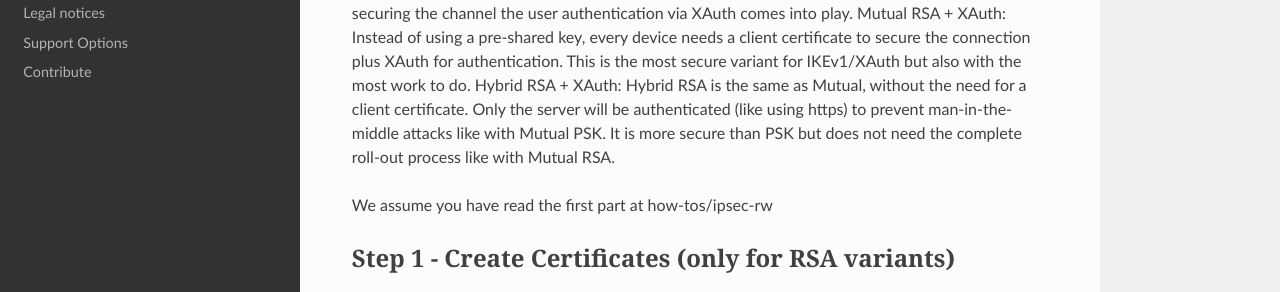
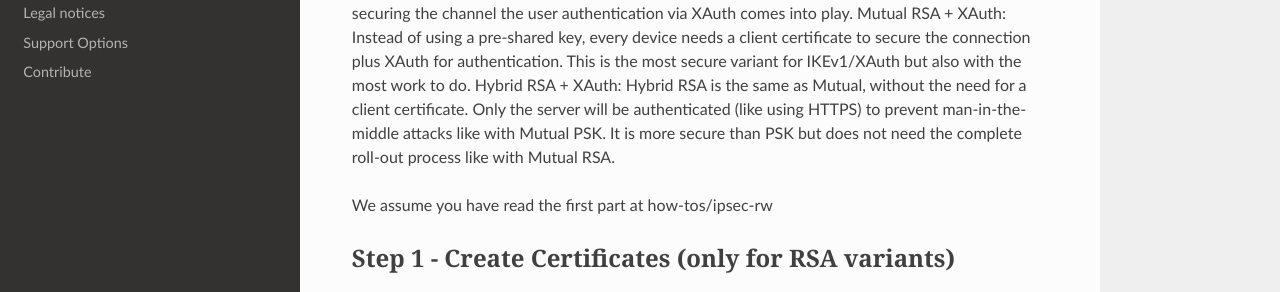
Before and after one commit to opnsense/docs, a Sphinx documentation site: the page built from source/manual/how-tos/ipsec-rw-srv-ikev1xauth.rst, in a window 1280 px wide and 900 px high, scrolled down 713 px. Shown: the part 281-573 px from the top of the window. Built offline with Sphinx 7.4.7 and the Read the Docs theme 2.0.0, drawn with Linux system fonts in a browser that asks for light colours; nearby versions of some CDN libraries; some web fonts are replaced; library files that are not in the unit come from our copies; some of the changed text lies outside the part shown.

```diff
--- a/source/manual/how-tos/ipsec-rw-srv-ikev1xauth.rst
+++ b/source/manual/how-tos/ipsec-rw-srv-ikev1xauth.rst
@@ -14,7 +14,7 @@ Mutual RSA + XAuth: Instead of using a pre-shared key, every device needs a clie
 the connection plus XAuth for authentication. This is the most secure variant for IKEv1/XAuth but also
 with the most work to do.
 Hybrid RSA + XAuth: Hybrid RSA is the same as Mutual, without the need for a client certificate. Only
-the server will be authenticated (like using https) to prevent man-in-the-middle attacks like with
+the server will be authenticated (like using HTTPS) to prevent man-in-the-middle attacks like with
 Mutual PSK. It is more secure than PSK but does not need the complete roll-out process like with Mutual RSA.
 
 We assume you have read the first part at
```
